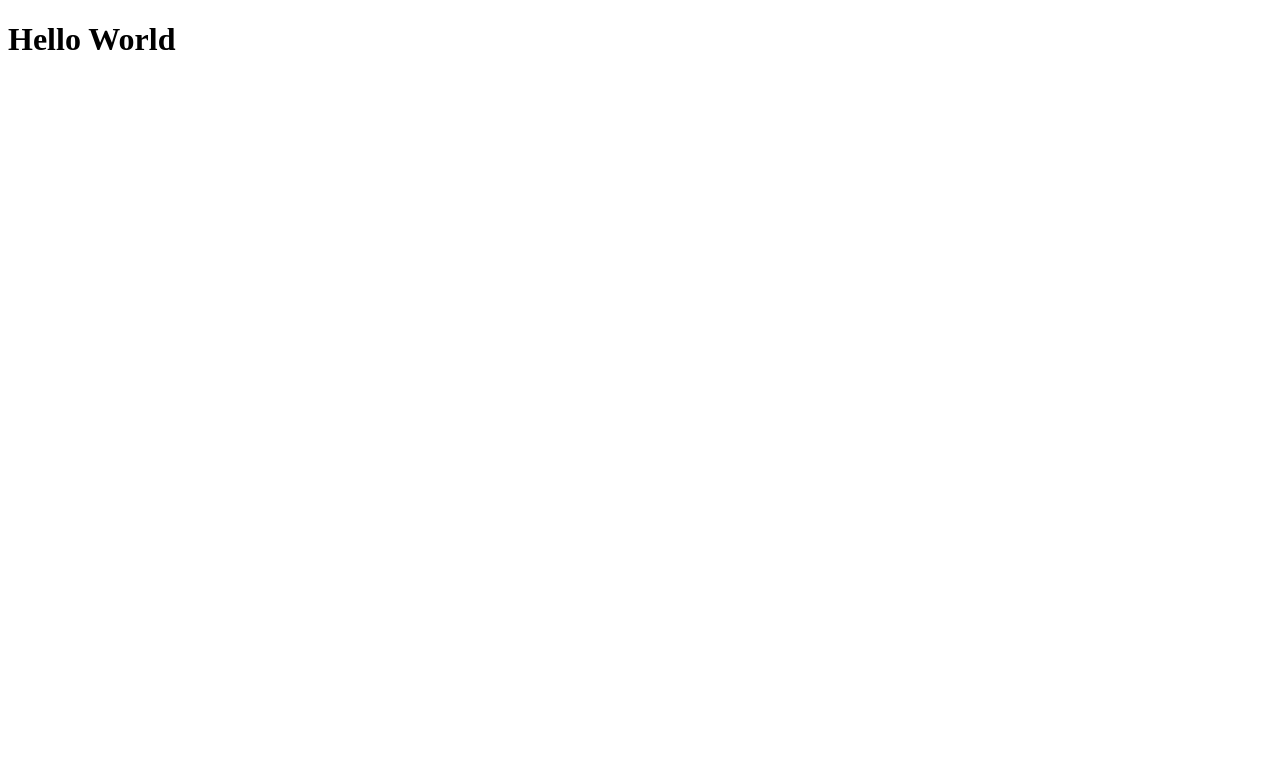
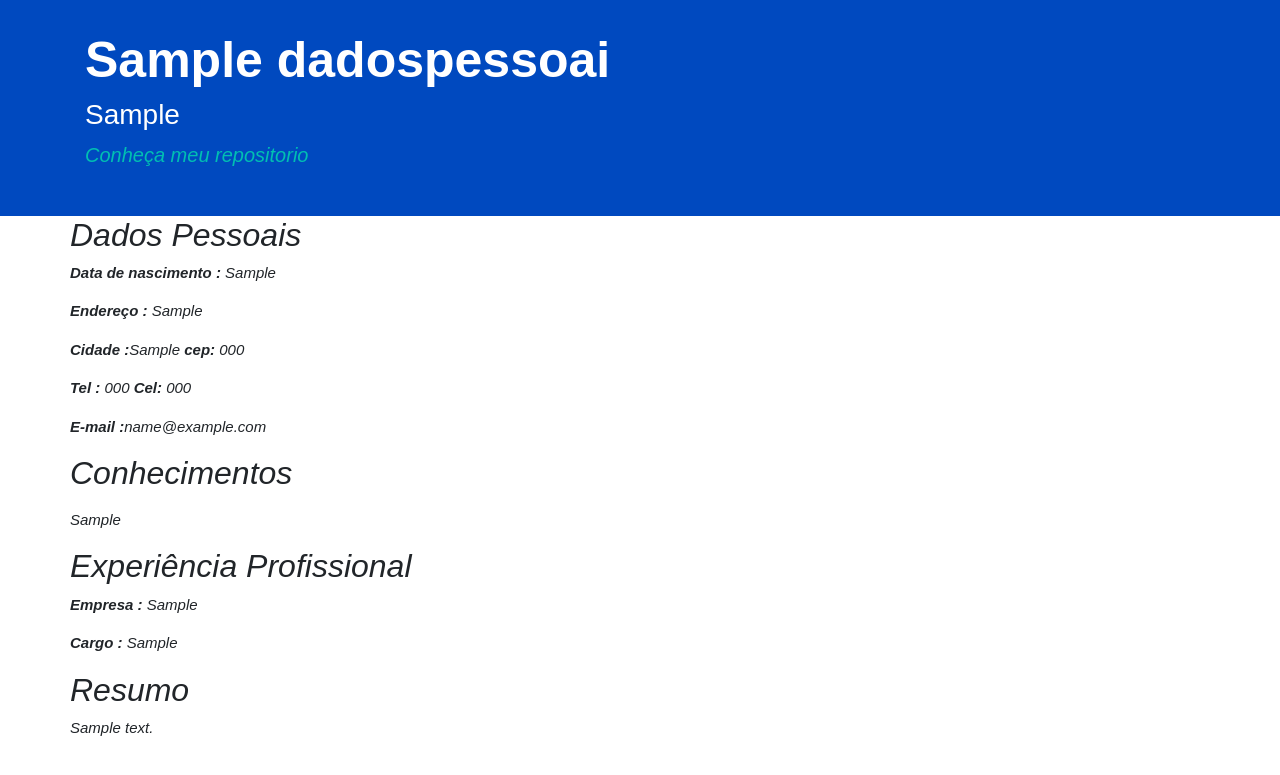
Before and after one commit to PKpacheco/meu-portfolio, a Django app: page / in a window 1280 px wide. Before the commit the part shown is almost empty. Shown: the top 775 px of the page. Run offline with Django 3.2, Linux system fonts and the light colour scheme; tables that the repository leaves empty hold one stand-in row (values such as "Sample post"); some libraries are stand-ins or nearby versions.

Commit message:
templates e readme

```diff
--- a/portfolios/models.py
+++ b/portfolios/models.py
@@ -1,28 +1,26 @@
 # coding: utf-8
 from django.db import models
-from django.utils import timezone
 
 
 class DadosPessoais(models.Model):
-    Name = models.CharField(max_length=50, verbose_name='Nome')
-    street = models.CharField(max_length=100, verbose_name='Endereço')
+    name = models.CharField(max_length=50, verbose_name='Nome')
+    adress = models.CharField(max_length=100, verbose_name='Endereço')
     city = models.CharField(max_length=50, verbose_name='Cidade')
     cep = models.CharField(max_length=50, verbose_name='Cep')
     phone = models.CharField(max_length=20, verbose_name='Telefone')
-    moblie = models.CharField(max_length=20, verbose_name='Celular')
+    mobile = models.CharField(max_length=20, verbose_name='Celular')
+
     about = models.TextField(max_length=255, verbose_name='Sobre')
-    data_nascimento = models.DateField(default=timezone.now, verbose_name='Data Nascimento')
+    data_nascimento = models.CharField(max_length=255, default='01 de janeiro de 2000', verbose_name='Data Nascimento')
     email = models.EmailField(verbose_name='Email')
+
     conhecimentos = models.TextField(max_length=255, verbose_name='Conhecimentos')
-    github = models.CharField(max_length=100, verbose_name='link')
-    curse = models.CharField(max_length=100, verbose_name='Curso')
-    local = models.CharField(max_length=100, verbose_name='Local')
+    github = models.CharField(max_length=100, verbose_name='Github')
+    current_position = models.CharField(max_length=100, verbose_name='Cargo atual')
     empresa = models.CharField(max_length=100, verbose_name='Empresa')
-    cargo = models.CharField(max_length=100, verbose_name='Cargo')
-    resumo = models.TextField(max_length=255, verbose_name='Resumo')
 
     def __str__(self):
-        return self.Name
+        return self.name
 
     class Meta:
         verbose_name = 'Dados Pessoais'
--- /dev/null
+++ b/portfolios/static/css/style.css
@@ -0,0 +1,80 @@
+.title{
+  font-family: 'Arial';
+
+}
+
+.container-fluid{
+  background-color: #0049BF;
+  padding: 30px;
+}
+
+#show{
+    color:white;
+}
+
+#show h1{
+  font-family: 'Arial';
+  font-weight: bold;
+  font-size:50px;
+}
+
+.negrit{
+  font-weight: bold;
+}
+
+.negrit2{
+  font-weight: 700;
+}
+
+#show p{
+  font-family: 'Arial';
+}
+
+#show a{
+  font-family: 'Arial', cursive;
+  text-decoration: none;
+  color:#00BFB2;
+  font-size: 20px;
+}
+
+#show a:hover{
+  text-decoration: none;
+  color:#6DBCB6;
+}
+
+.panel h2 {
+  font-family: 'Arial';
+}
+
+#show h3{
+  font-family: 'Arial';
+}
+
+.panel p {
+  font-size:15px;
+  font-family: 'Arial';
+}
+
+@media(max-width: 760px){
+  #show h1{
+  font-family: 'Arial', cursive;
+    font-weight: bold;
+    font-size:35px;
+  }
+
+  .panel h2 {
+    font-family: 'Arial', cursive;
+    font-size: 25px;
+  }
+
+  .panel p {
+    font-size:12px;
+    font-family: 'Arial', serif;
+  }
+
+  #show a{
+    font-family: 'Arial', cursive;
+    text-decoration: none;
+    color:#00BFB2;
+    font-size: 18px;
+  }
--- a/portfolios/templates/portfolios/portfolio_exibir.html
+++ b/portfolios/templates/portfolios/portfolio_exibir.html
@@ -1,10 +1,95 @@
+{% load static %}
 <!DOCTYPE html>
 <html>
 <head>
-    <title>Teste</title>
+
+    <link href="http://pingendo.github.io/pingendo-bootstrap/themes/default/bootstrap.css"
+    rel="stylesheet" type="text/css">
+
+    <link href="{% static 'css/style.css' %}"rel="stylesheet" type="text/css">
+
 </head>
-<body>
-    <h1>Hello World</h1>
+
+<boby>
+
+    {% for pessoa in pessoa %}
+                <div class="container-fluid">
+                    <div class="section">
+                <div class="container" id="show">
+                        <div class="row">
+                  <div class="col-md-8">
+                    <h1>{{pessoa.name}}</h1>
+                    <h3>{{pessoa.current_position}}</h3>
+                    <p><a href="{{pessoa.github}}"> <i>Conheça meu repositorio<i></a></p>
+                </div>
+                </div>
+              </div>
+            </div>
+                </div>
+                <div class="section">
+                <div class="container">
+                    <div class="row">
+                        <div class="panel panel-primary">
+                                <div class="panel-heading">
+                                    <h2>Dados Pessoais</h2>
+                                </div>
+                                <div class="panel-body">
+
+                                    <p><span class="negrit">Data de nascimento : </span>{{pessoa.data_nascimento}}</p>
+                                    <p><span class="negrit">Endereço : </span>{{pessoa.adress}}</p>
+                                    <p><span class="negrit">Cidade :</span>{{pessoa.city}} <span class="negrit">cep: </span>{{pessoa.cep}}</p>
+                                    <p><span class="negrit">Tel :</span> {{pessoa.phone}} <span class="negrit"> Cel: </span>{{pessoa.mobile}}</p>
+                                    <p><span class="negrit">E-mail :</span>{{pessoa.email}}</p>
+                                </div>
+                     </div>
+                 </div>
+             </div>
+         </div>
+
+         <div class="section">
+         <div class="container">
+             <div class="row">
+                 <div class="panel panel-primary">
+                         <div class="panel-heading">
+                             <h2 id="Conhecimentos">Conhecimentos</h2>
+                         </div>
+                         <div class="panel-body">
+                             <p>{{pessoa.conhecimentos|linebreaks}}</p>
+                        </div>
+                     </div>
+                 </div>
+             </div>
+
+             <div class="section">
+             <div class="container">
+                 <div class="row">
+                     <div class="panel panel-primary">
+                             <div class="panel-heading">
+                                 <h2 id="Experencia">Experiência Profissional</h2>
+                             </div>
+                             <div class="panel-body">
+                                 <p><span class="negrit">Empresa : </span>{{pessoa.empresa}}</p>
+                                 <p><span class="negrit">Cargo : </span>{{pessoa.current_position}}</p>
+                            </div>
+                         </div>
+                     </div>
+                 </div>
+
+                 <div class="section">
+                 <div class="container">
+                     <div class="row">
+                         <div class="panel panel-primary">
+                                 <div class="panel-heading">
+                                     <h2 id="Resumo">Resumo</h2>
+                                 </div>
+                                 <div class="panel-body">
+                                     <p><span class="negrit"></span>{{pessoa.about}}</p>
+                                </div>
+                             </div>
+                         </div>
+                     </div>
+
+    {% endfor %}
 
 </body>
 </html>
--- a/portfolios/views.py
+++ b/portfolios/views.py
@@ -1,5 +1,9 @@
 from django.shortcuts import render
+from .models import DadosPessoais
 
 
 def portfolio_exibir(request):
-    return render(request, 'portfolios/portfolio_exibir.html', {})
+    pessoa = DadosPessoais.objects.all()
+    context = {'pessoa': pessoa}
+
+    return render(request, 'portfolios/portfolio_exibir.html', context)
--- /dev/null
+++ b/requirements.txt
@@ -0,0 +1 @@
+     Django==1.9.7
```
Also changed, not shown: README.md, portfolios/migrations/0003_auto_20160605_1823.py (added), portfolios/migrations/0004_auto_20160605_1826.py (added), portfolios/migrations/0005_remove_dadospessoais_actual_job.py (added), 1 other file.
